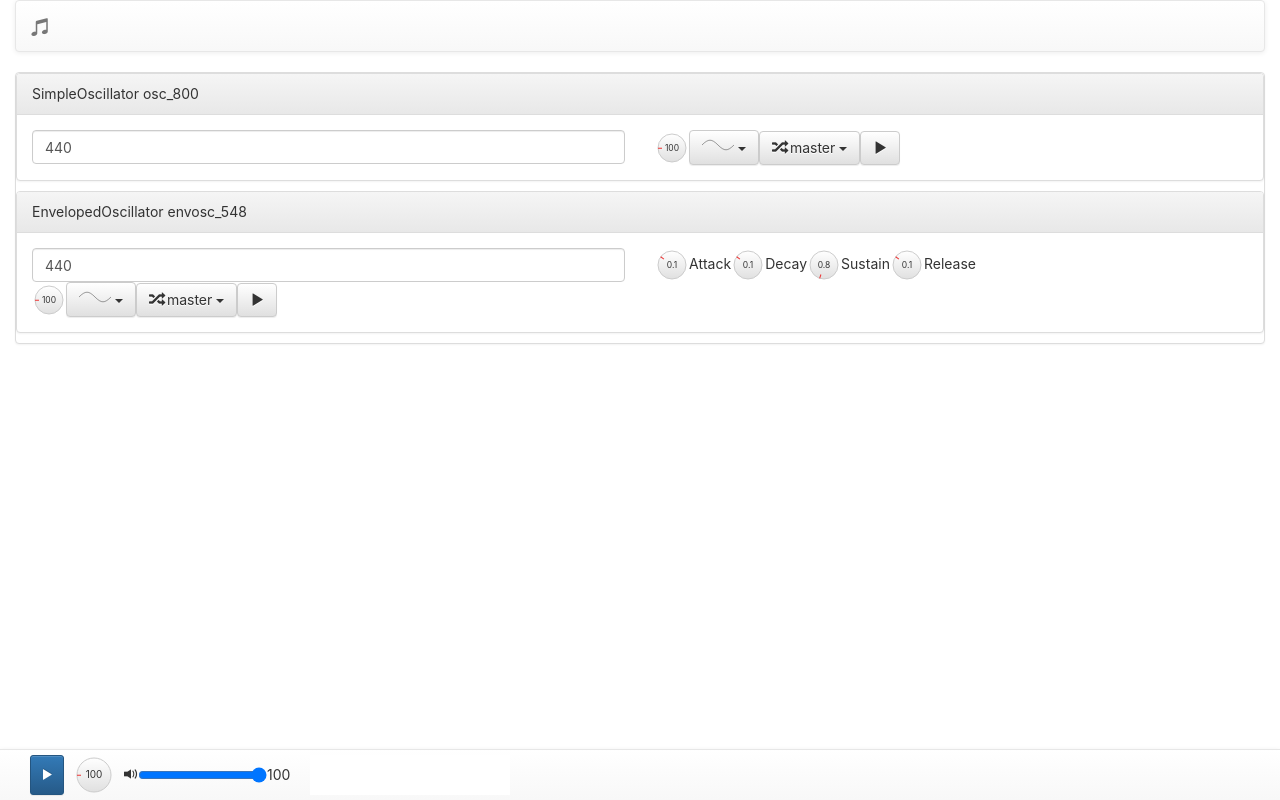
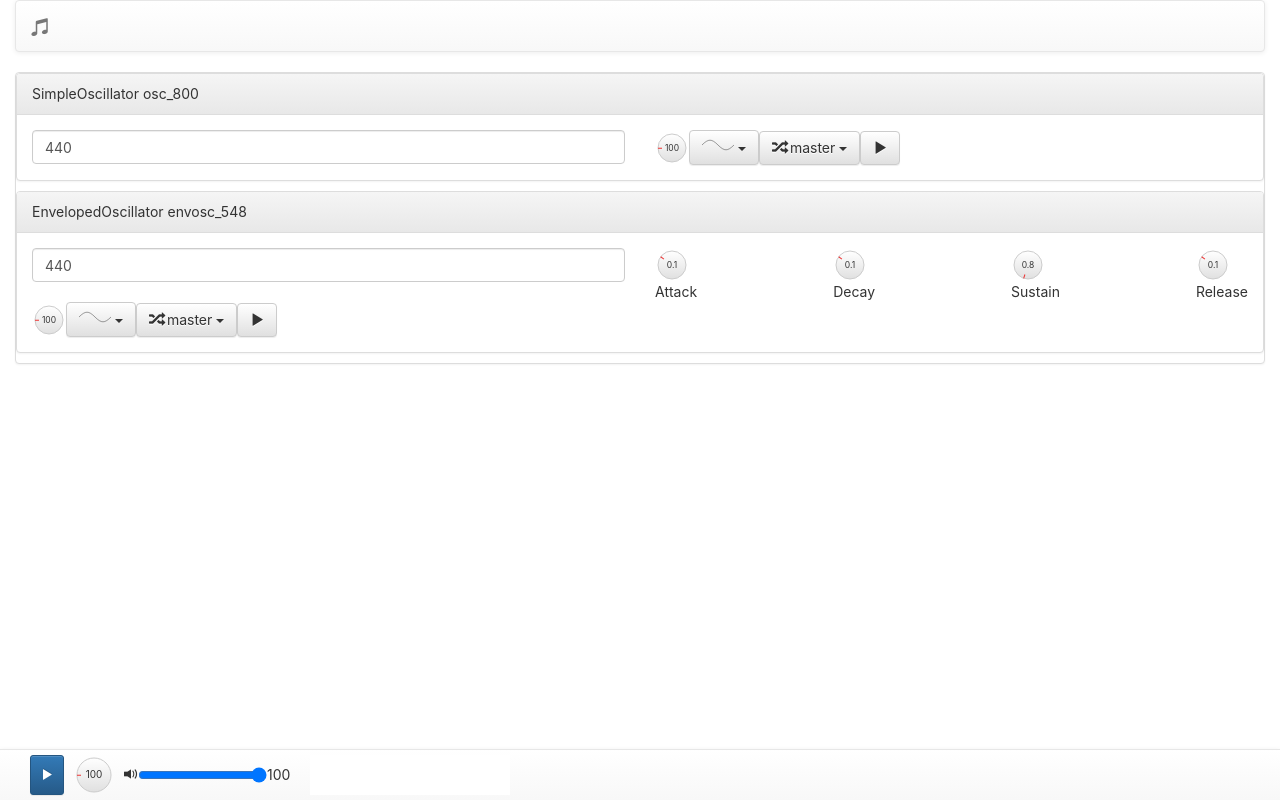
Before and after one commit to alexiusp/audioapi-playground, a React (Create React App) app: page / in a window 1280 px wide. Built offline with nearby package versions, Linux system fonts and the light colour scheme.

Commit message:
adsr controls styling improved

```diff
--- a/src/rack/instruments/envelopedOscillator.tsx
+++ b/src/rack/instruments/envelopedOscillator.tsx
@@ -61,7 +61,8 @@ export function EnvelopedOscillatorUI(props: Props) {
               value={osc.frequency}
               onChange={(e) => props.onChangeFrequency(parseFloat((e.target as HTMLInputElement).value))} />
           </Col>
-          <Col xs={6}>
+          <Col xs={6} className="adsr-controls">
+            <div>
               <RoundKnob
                 radius={17}
                 min={0}
@@ -69,7 +70,9 @@ export function EnvelopedOscillatorUI(props: Props) {
                 step={0.01}
                 value={envelope.attack}
                 onUpdate={throttledCallback(props.onAttackChange)} />
-            <span>Attack</span>
+              <div>Attack</div>
+            </div>
+            <div>
               <RoundKnob
                 radius={17}
                 min={0}
@@ -77,7 +80,9 @@ export function EnvelopedOscillatorUI(props: Props) {
                 step={0.01}
                 value={envelope.decay}
                 onUpdate={throttledCallback(props.onDecayChange)} />
-            <span>Decay</span>
+              <div>Decay</div>
+            </div>
+            <div>
               <RoundKnob
                 radius={17}
                 min={0}
@@ -85,7 +90,9 @@ export function EnvelopedOscillatorUI(props: Props) {
                 step={0.01}
                 value={envelope.sustain}
                 onUpdate={throttledCallback(props.onSustainChange)} />
-            <span>Sustain</span>
+              <div>Sustain</div>
+            </div>
+            <div>
               <RoundKnob
                 radius={17}
                 min={0}
@@ -93,7 +100,8 @@ export function EnvelopedOscillatorUI(props: Props) {
                 step={0.01}
                 value={envelope.release}
                 onUpdate={throttledCallback(props.onReleaseChange)} />
-            <span>Release</span>
+              <div>Release</div>
+            </div>
           </Col>
         </Row>
         <Row>
--- a/src/rack/rack.css
+++ b/src/rack/rack.css
@@ -7,3 +7,7 @@
   width: 100%;
   margin-bottom: 1rem;
 }
+.adsr-controls {
+  display: flex;
+  justify-content: space-between;
+}
```
Lines whose indentation alone changed are shown as unchanged.
